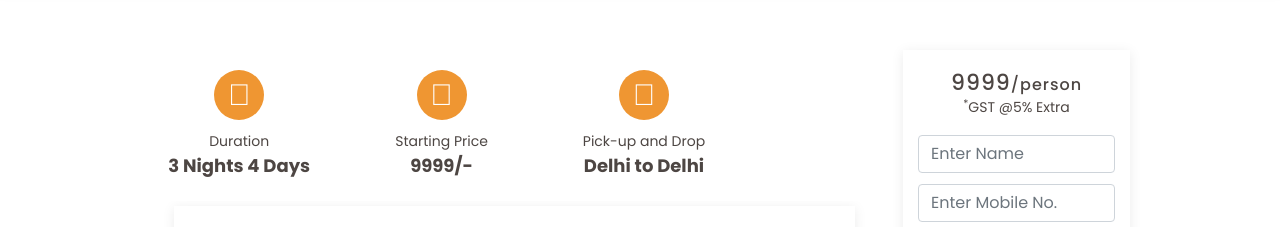
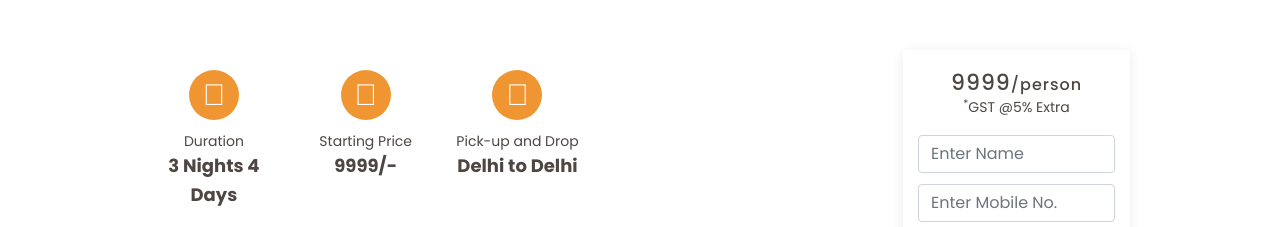
Before and after one commit to OneEyeHealer/MakeMyTripPossible, a React (Create React App) app: page /trip/Jibhi-Himachal-Pradesh in a window 1280 px wide. Shown: the part 421-648 px from the top of the page. Built offline with nearby package versions, Linux system fonts and the light colour scheme; some icons are missing.

Commit message:
icon pack optimize

```diff
--- a/src/places/components/TripIcon.css
+++ b/src/places/components/TripIcon.css
@@ -1,12 +1,12 @@
-:root {
-  --theme-color: #0f3285;
-  --border-line: #ef9632;
-}
 .trip-brief-section {
   width: 80%;
   padding-top: 20px;
 }
-
+@media (min-width: 275px) and (max-width: 568px) {
+  .trip-brief-section {
+    width: 100%;
+  }
+}
 .trip-brief-time {
   text-align: center;
 }
--- a/src/places/components/TripIcon.js
+++ b/src/places/components/TripIcon.js
@@ -8,23 +8,26 @@ const TripIcon = ({ trip }) => {
       <div className="row">
         <DisplayIcon
           Duration
-          className=" col-4 col-md-3 col-lg-4"
+          className=" col-4 col-md-3 col-lg-3"
           title="Duration"
           night={night}
           day={day}
+          icon="fad fa-clock"
         />
         <DisplayIcon
           StartingPrice
-          className=" col-4 col-md-3 col-lg-4"
+          className=" col-4 col-md-3 col-lg-3"
           title="Starting Price"
           price={price}
+          icon="fad fa-rupee-sign"
         />
         <DisplayIcon
           PickUp
-          className=" col-4 col-md-3 col-lg-4"
+          className=" col-4 col-md-3 col-lg-3"
           title="Pick-up and Drop"
           start={start}
           end={end}
+          icon="fad fa-map-marker-alt"
         />
       </div>
     </div>
--- a/src/shared/components/Banner/TitleBanner.css
+++ b/src/shared/components/Banner/TitleBanner.css
@@ -45,7 +45,7 @@
 }
 @media (min-width: 320px) and (max-width: 767px) {
   .innerBannerImg h2 {
-    font-size: 3.5em;
+    font-size: 3em;
   }
   .Gitbtn {
     position: absolute;
@@ -66,7 +66,7 @@
   }
 }
 
-@media (min-width: 200px) and (max-width: 320px) {
+@media (min-width: 100px) and (max-width: 320px) {
   .innerBannerImg h2 {
     font-size: 35px;
   }
--- a/src/shared/components/UIElements/DisplayIcon.js
+++ b/src/shared/components/UIElements/DisplayIcon.js
@@ -4,21 +4,21 @@ const DisplayIcon = (props) => {
   return (
     <div className={props.className}>
       <div className="trip-brief-time">
-        {props.Duration && <i className="fad fa-clock" />}
-        {props.StartingPrice && <i className="fad fa-rupee-sign" />}
-        {props.PickUp && <i className="fad fa-map-marker-alt" />}
+        <i className={props.icon} />
         <p className="trip-duration">{props.title}</p>
-        {props.Duration && (
-          <p className="trip-data">
-            {props.night} Nights {props.day} Days
-          </p>
-        )}
-        {props.StartingPrice && <p className="trip-data">{props.price}/-</p>}
-        {props.PickUp && (
-          <p className="trip-data">
-            {props.start} to {props.end}
-          </p>
-        )}
+        <p className="trip-data">
+          {props.Duration && (
+            <>
+              {props.night} Nights {props.day} Days
+            </>
+          )}
+          {props.StartingPrice && <>{props.price}/-</>}
+          {props.PickUp && (
+            <>
+              {props.start} to {props.end}
+            </>
+          )}
+        </p>
       </div>
     </div>
   );
```
